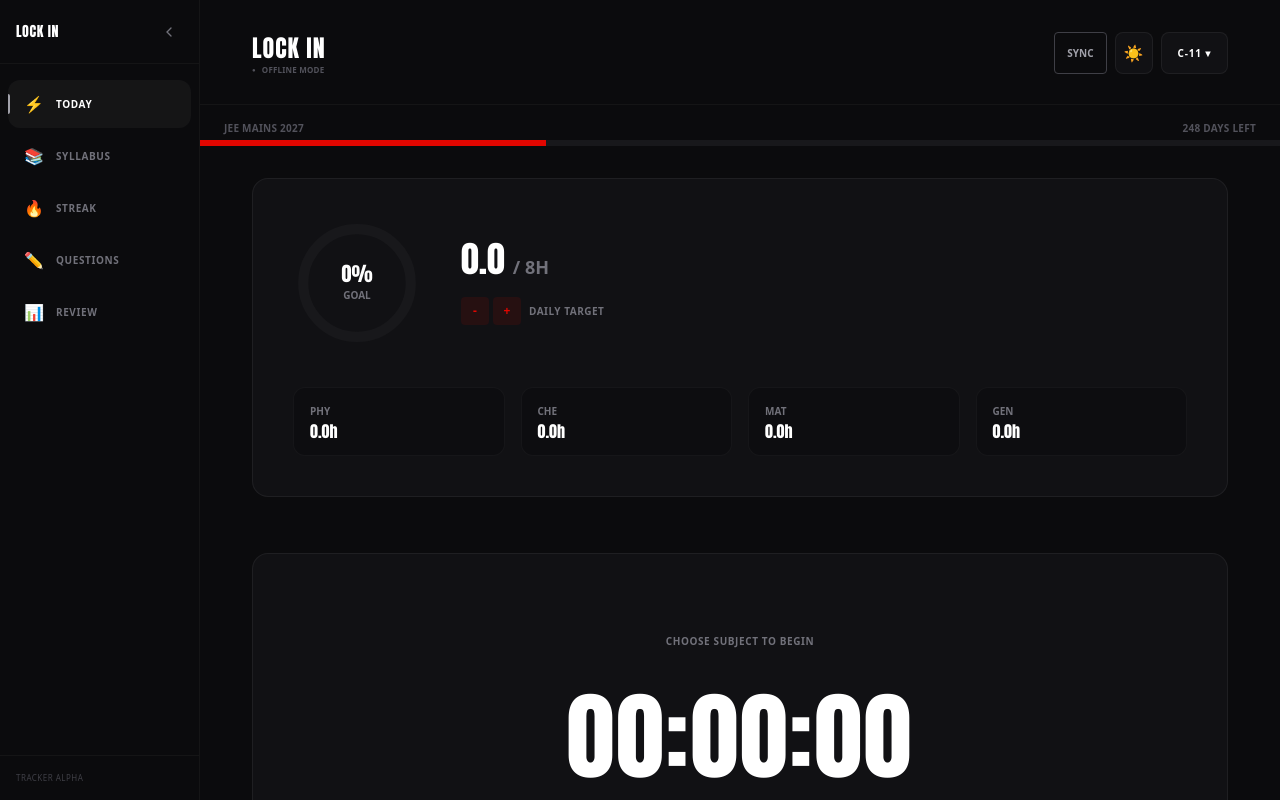
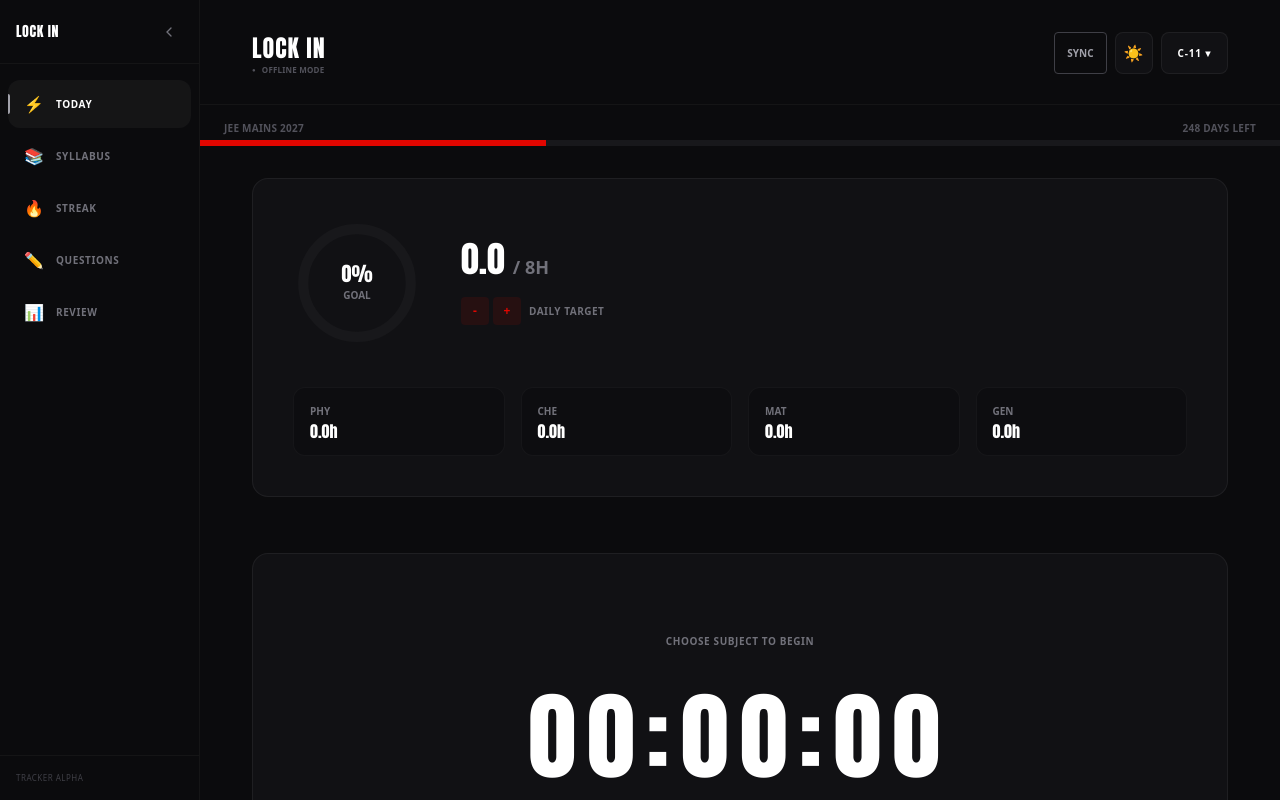
Before and after one commit to lockedinshreyash-netizen/tracker-alpha, a React (Vite) app: page / in a window 1280 px wide. Shown: the top 800 px of the page. Built offline with nearby package versions, Linux system fonts and the light colour scheme; a web font is replaced by a local one.

Commit message:
final fix to ui

```diff
--- a/App.tsx
+++ b/App.tsx
@@ -1607,7 +1607,7 @@ const TodayTab = ({
       <section className={`p-10 md:p-20 text-center rounded-2xl border relative overflow-hidden transition-all ${timer.isRunning ? 'border-[#E10600]/30 bg-[#E10600]/[0.03]' : (theme === 'dark' ? 'bg-[#111114] border-white/[0.06]' : 'bg-zinc-50 border-zinc-100')}`}>
         {timer.isRunning && <div className="absolute top-4 right-4 animate-ping w-2 h-2 bg-[#E10600] rounded-full" />}
         <p className="text-[10px] uppercase font-bold tracking-[0.06em] text-zinc-500 mb-10 font-ui">{timer.isRunning ? `FOCUSED ON: ${timer.subject}` : 'CHOOSE SUBJECT TO BEGIN'}</p>
-        <p className="text-[14vw] md:text-8xl tabular-nums tracking-tighter leading-none num-timer">{formatTime(currentDisplayMs)}</p>
+        <p className="text-[14vw] md:text-8xl tabular-nums leading-none num-timer">{formatTime(currentDisplayMs)}</p>
 
         {!timer.isRunning ? (
           <>
--- a/index.css
+++ b/index.css
@@ -111,7 +111,7 @@ button:active, [role="button"]:active {
 .num-timer {
   font-family: var(--font-display);
   font-variant-numeric: tabular-nums;
-  letter-spacing: 0.02em;
+  letter-spacing: 0.12em;
   line-height: 1;
 }
 
```
